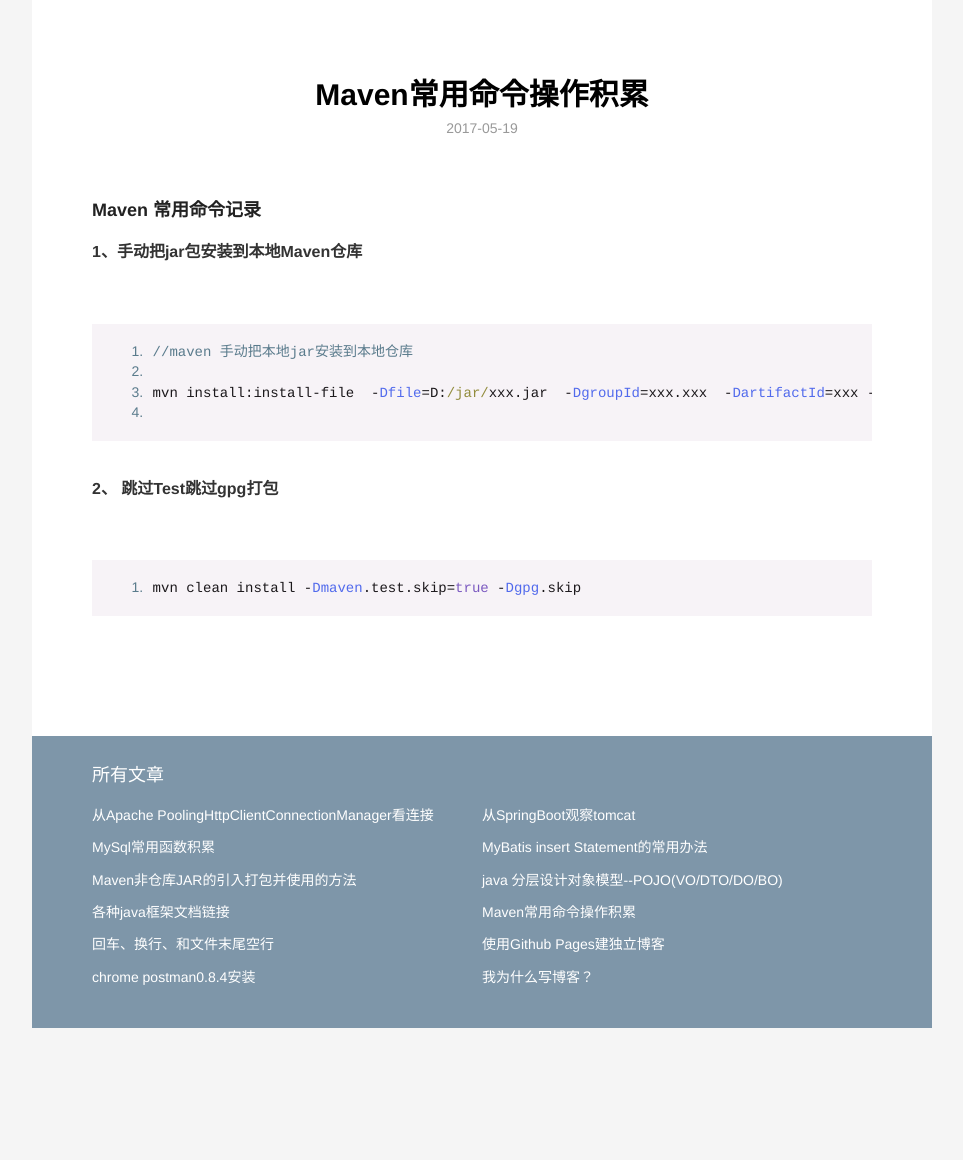
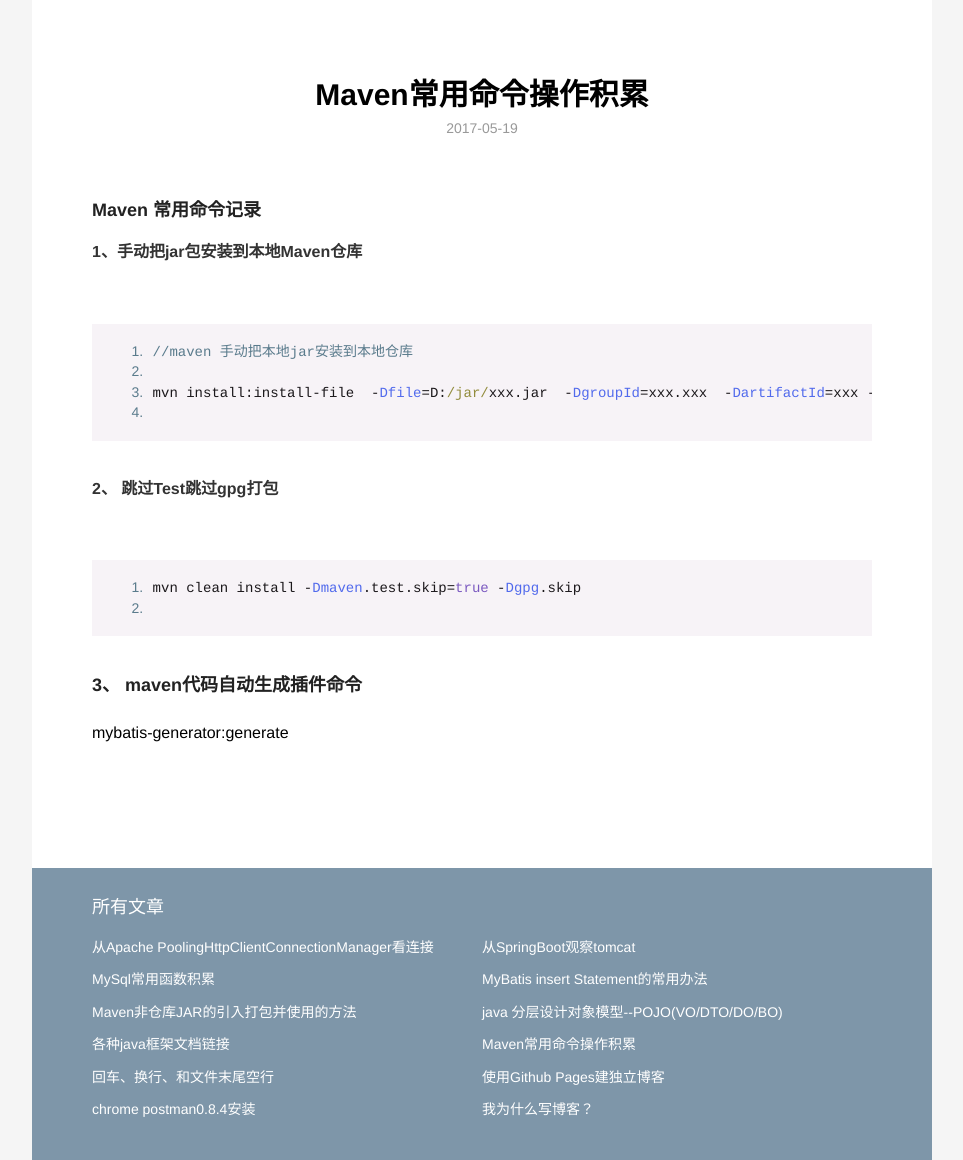
Before and after one commit to zhuqh2009/zhuqh2009.github.io, a Jekyll site: the page built from _posts/maven/2017-05-19-maven-cmd.md, in a window 1280 px wide. Shown: the whole page, without its empty margins (158-1121 px from the left). Built offline with Jekyll 4.4.1, drawn with Linux system fonts in a browser that asks for light colours; before the commit the page ends 1028 px from its top, so only the background shows below that.

Commit message:
maven cmd

````diff
--- a/_posts/maven/2017-05-19-maven-cmd.md
+++ b/_posts/maven/2017-05-19-maven-cmd.md
@@ -21,4 +21,10 @@
 <br>
 ```
 mvn clean install -Dmaven.test.skip=true -Dgpg.skip
+
 ```
+
+
+### 3、 maven代码自动生成插件命令
+
+mybatis-generator:generate
````
